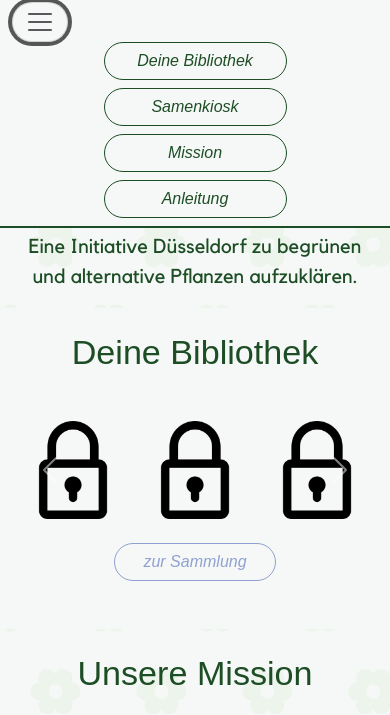
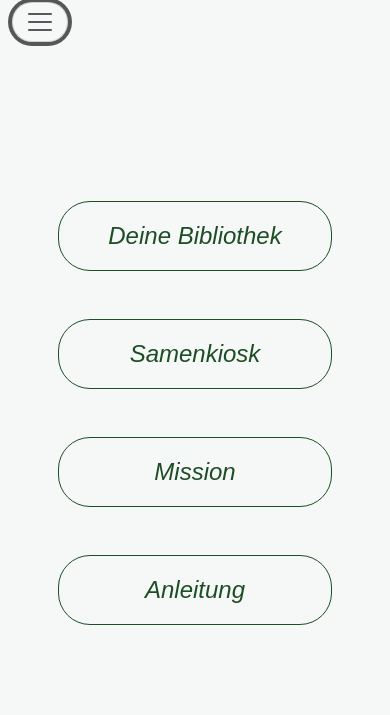
Before and after one commit to amelie-schepping/urban-unkraut, a website built with Vite: page home.html in a window 390 px wide. Both pictures are taken after a click on the button "Toggle navigation". Shown: the part 106-821 px from the top of the page. Built offline with nearby package versions, Linux system fonts and the light colour scheme; a web font is replaced by a local one.

Commit message:
Navbar Anpassungen für mobile

```diff
--- a/home.html
+++ b/home.html
@@ -28,7 +28,7 @@
         </button>
         <div class="collapse navbar-collapse" id="navbarNavAltMarkup">
           <div
-            class="navbar-nav text-center d-flex flex-column gap-2 w-50 mx-auto">
+            class="navbar-nav text-center d-flex flex-column gap-5 w-75 mx-auto">
             <a href="#galerie" class="btn btn-outline-primary"
               >Deine Bibliothek</a
             >
@@ -79,17 +79,14 @@
             <span class="visually-hidden">Weiter</span>
           </button>
         </div>
+      </section>
 
-        <!-- Link zur Sammlung -->
-        <div class="d-flex justify-content-center mt-4">
-          <a
-            class="btn btn-outline-secondary"
-            href="library.html"
-            role="button">
-            zur Sammlung
-          </a>
-        </div>
-      </section>
+      <!-- Link zur Sammlung -->
+      <div class="d-flex justify-content-center mt-4">
+        <a class="btn btn-outline-secondary" href="library.html" role="button">
+          zur Sammlung
+        </a>
+      </div>
     </section>
 
     <div
--- a/src/style.scss
+++ b/src/style.scss
@@ -51,17 +51,28 @@ body {
   overflow-x: hidden;
 }
 
-.navbar-brand {
-  font-family: "gelica", sans-serif;
-}
-
 .btn {
   font-style: italic;
 }
 
 .navbar {
   border-bottom: 2px solid $green-dark;
+
+  .navbar-brand {
+    font-family: "gelica", sans-serif;
+  }
+
+  .navbar-nav {
+    height: 88vh;
+    justify-content: center;
+
+    .btn {
+      font-size: 1.5rem;
+      padding: 1rem 0rem;
+    }
+  }
 }
+
 body {
   overflow-x: hidden;
 }
```
